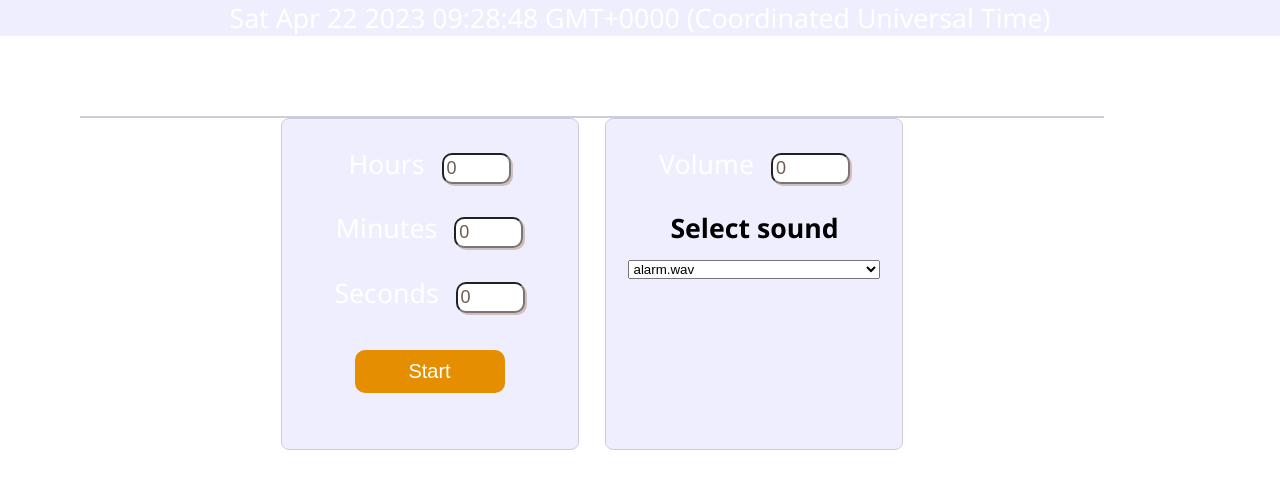
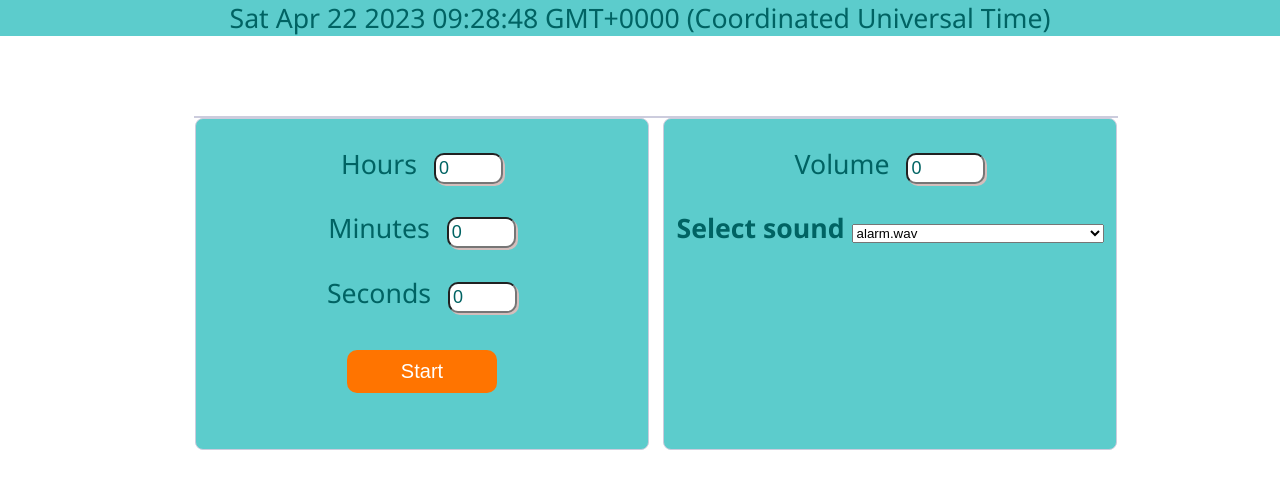
Before and after one commit to Came1ot/came1ot.github.io, a plain HTML site: page index.html in a window 1280 px wide. Drawn offline with Linux system fonts and the light colour scheme.

Commit message:
Update timer.css

```diff
--- a/timer.css
+++ b/timer.css
@@ -11,8 +11,8 @@ body{
 }
 
 .currentTime{
-	background-color: #eef;
-	color: #fff;
+	background-color: #5CCCCC;
+	color: #006363;
 	margin: auto;
 }
 
@@ -20,41 +20,46 @@ body{
 .timer{
 	padding: 30px;
 	margin: 50px;
-	width: 80%;
+	width: 90%;
+	color: #006363;
 }
 
 .message{
+	background-color: #5CCCCC;
 	border:1px solid #ccd;
 	font-size: 72px;
     font-family: monospace;
-	background-color: #eef;
+	float: center;
+	width: 80%;
 	margin: auto;
 }
 
 .timerParams{
 	display: inline-block;
 	width: 740px;
+	width: 80%;
 }
 
 .timerSet{
-	background-color: #eef;
+	background-color: #5CCCCC;
 	display: inline-block;
 	border: 1px solid #ccd;
-	margin-right: 10px;
 	border-radius: 8px;
 	min-height: 330px;
-	width: 40%;
+	float: left;
+	width: 49%;
+	margin: auto;
 }
 
 .audioSet{
-	background-color: #eef;
+	background-color: #5CCCCC;
 	display: inline-block;
-	margin-left: 10px;
 	border: 1px solid #ccd;
 	border-radius: 8px;
 	min-height: 330px;
-	width: 40%;
-	vertical-align: top;
+	float: right;
+	width: 49%;
+	margin: auto;
 }
 
 
@@ -62,13 +67,13 @@ label{
 	text-align: left;
     margin-right: 10px;
     line-height: 20px;
-	color: #FFFF;
+	color: #006363;
 }
 
 input{
 	padding: 3px;
 	box-shadow: 2px 2px 0px #d4bebc;
-	color: #6D5C55;
+	color: #006363;
 	font-size: 18px;
 	border-radius:10px;
 }
@@ -82,13 +87,13 @@ button {
     min-width: 150px;
 	border-radius:10px;
 	border: none;
-	background-color: #E58E00;
+	background-color: #FF7400;
 	color: #fff;
 	font-size: 20px;
 }
 
 button:hover{
-	background-color: #FFBB02;
+	background-color: #5CCCCC;
     transition: 0.7s;
 	min-height:40px;
     min-width: 170px;
@@ -101,9 +106,9 @@ button:focus {
     outline-color: transparent;
     outline-style:solid;
 	transition: 0.7s;
-	background-color: #FFA566
+	background-color: #006363
 }
 
 button:active {
-    background-color: $FFA566;
+    background-color: $FF7400;
 }
```
